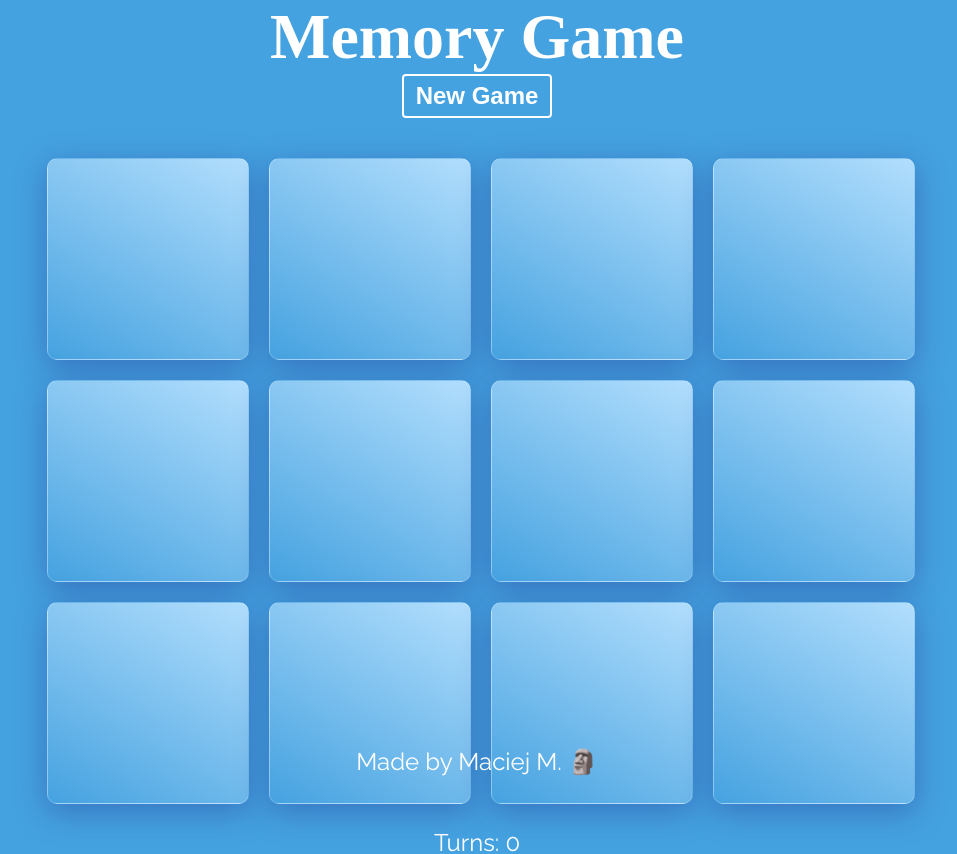
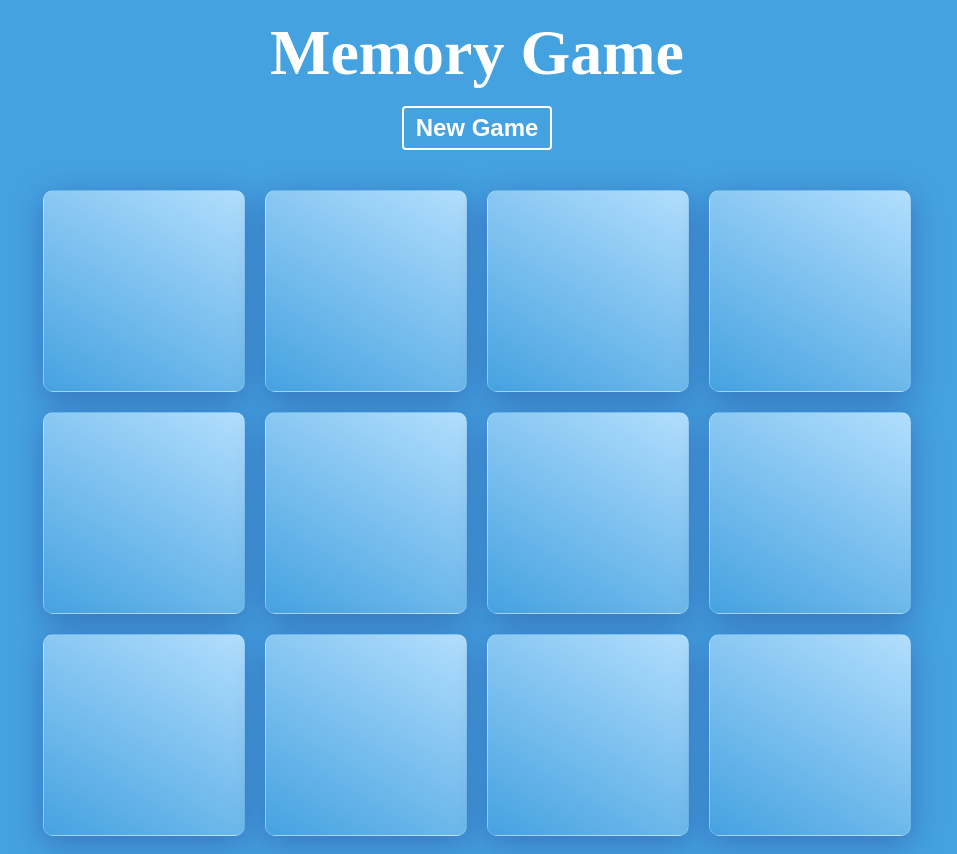
Before and after one commit to MaciejMondalski/Memory-Game, a React (Create React App) app: page / in a window 1280 px wide. Shown: the top 854 px of the page, without its empty margins (163-1120 px from the left). Built offline with nearby package versions, Linux system fonts and the light colour scheme; a web font is replaced by a local one.

Commit message:
footer fix

```diff
--- a/src/App.js
+++ b/src/App.js
@@ -112,8 +112,8 @@ function App() {
           {showPopup && <Popup shuffleCards={shuffleCards} turns={turns} />}
         </div>
         <p id={showPopup && 'dim'}>Turns: {turns}</p>
-        <Footer />
       </StyledPage>
+      <Footer />
     </div>
   );
 }
--- a/src/components/Footer.js
+++ b/src/components/Footer.js
@@ -9,12 +9,13 @@ function Footer() {
 }
 
 const StyledFooter = styled.footer`
-  position: fixed;
+  color: white;
   left: 0;
   bottom: 0;
   width: 100%;
-  color: white;
-  text-align: flex-end;
+  font-size: 1rem;
+  justify-self: flex-end;
+  margin-top: auto;
 `;
 
 export default Footer;
--- a/src/styles/App.scss
+++ b/src/styles/App.scss
@@ -1,6 +1,10 @@
 .App {
   max-width: 860px;
+  height: 100vh;
   margin: auto;
+  display: flex;
+  flex-direction: column;
+  align-items: center;
 }
 button {
   background: none;
@@ -24,5 +28,5 @@ h2 {
 }
 
 h1 {
-  margin: 0;
+  margin: 1rem;
 }
--- a/src/styles/index.scss
+++ b/src/styles/index.scss
@@ -5,8 +5,9 @@
 body {
   font-family: Raleway, sans-serif;
   margin: 0;
+  padding: 0;
+  text-align: center;
   font-size: 1.5em;
-  text-align: center;
   background: #45a2e0;
   color: #fff;
 }
```
